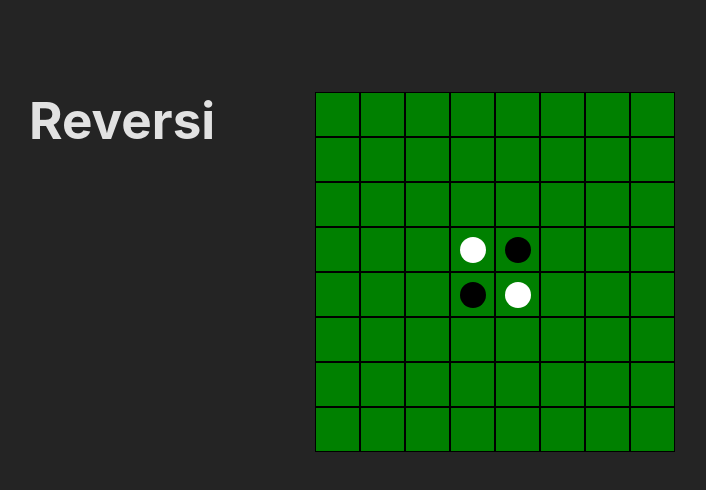
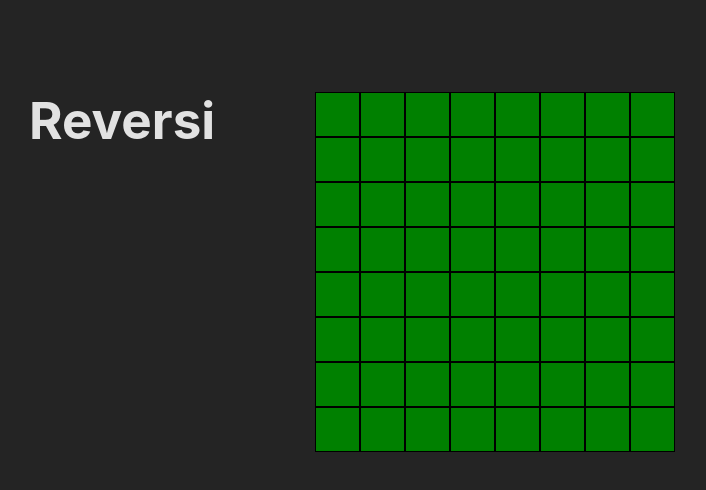
Before and after one commit to BaroqueEngine/reversi, a React (Vite) app: page / in a window 1280 px wide. Shown: the top 490 px of the page, without its empty margins (18-724 px from the left). Built offline with nearby package versions, Linux system fonts and the light colour scheme.

Commit message:
updated.

```diff
--- a/src/App.tsx
+++ b/src/App.tsx
@@ -1,9 +1,10 @@
 import "./App.css";
+import Board from "./Board";
 import Piece from "./Piece";
 import Tile from "./Tile";
 /** @jsxImportSource @emotion/react */
 import { css } from "@emotion/react";
-import { useState } from "react";
+import { useEffect, useState } from "react";
 
 function App() {
   const SIZE = 8;
@@ -12,18 +13,25 @@
   const WHITE = 2;
 
   const [board, setBoard] = useState<number[]>([]);
-  for (let y = 0; y < SIZE * SIZE; y++) {
-    board[y] = NONE;
-  }
 
   const setPiece = (board: number[], x: number, y: number, color: number) => {
     board[y * SIZE + x] = color;
   };
 
-  setPiece(board, 3, 3, WHITE);
-  setPiece(board, 4, 4, WHITE);
-  setPiece(board, 3, 4, BLACK);
-  setPiece(board, 4, 3, BLACK);
+  const init = () => {
+    for (let y = 0; y < SIZE * SIZE; y++) {
+      board[y] = NONE;
+    }
+
+    setPiece(board, 3, 3, WHITE);
+    setPiece(board, 4, 4, WHITE);
+    setPiece(board, 3, 4, BLACK);
+    setPiece(board, 4, 3, BLACK);
+  };
+
+  useEffect(() => {
+    init();
+  }, []);
 
   const createTiles = () => {
     return [...Array(SIZE * SIZE)].map((_, i) => {
@@ -39,8 +47,7 @@
     const newBoard = [...board];
     newBoard[0] = WHITE;
     // setPiece(newBoard, x, y, WHITE);
-    setBoard([2]);
-    alert(board[0]);
+    // setBoard(board.map((v, i) => 0));
   };
 
   const createPieces = (board: number[]) => {
@@ -67,8 +74,7 @@
           <h1>Reversi</h1>
         </div>
         <div className="right">
-          <div className="board">{createTiles()}</div>
-          <div css={pieces}>{createPieces(board)}</div>
+          <Board />
         </div>
       </div>
     </>
--- /dev/null
+++ b/src/Board.tsx
@@ -0,0 +1,19 @@
+import Tile from "./Tile";
+
+function Board() {
+  const SIZE = 8;
+
+  return (
+    <>
+      <div style={{ position: "relative" }}>
+        {[...Array(SIZE * SIZE)].map((_, i) => {
+          const x = i % SIZE;
+          const y = Math.floor(i / SIZE);
+          return <Tile key={i} x={x} y={y} size={45}></Tile>;
+        })}
+      </div>
+    </>
+  );
+}
+
+export default Board;
--- a/src/Piece.tsx
+++ b/src/Piece.tsx
@@ -1,29 +1,14 @@
 /** @jsxImportSource @emotion/react */
 import { css } from "@emotion/react";
 
-type Props = {
-  x: number;
-  y: number;
-  size: number;
-  cellSize: number;
-  color: number;
+type Prop = {
+  value: number;
 };
 
-function Piece({ x, y, size, cellSize, color }: Props) {
+function Piece({ value }: Prop) {
   const colors = ["transparent", "black", "white"];
 
-  return (
-    <div
-      css={container}
-      style={{
-        left: x * cellSize + (cellSize - size) / 2,
-        top: y * cellSize + (cellSize - size) / 2,
-        width: size,
-        height: size,
-        backgroundColor: colors[color],
-      }}
-    ></div>
-  );
+  return <div css={container} style={{ backgroundColor: colors[value] }}></div>;
 }
 
 export default Piece;
@@ -32,4 +17,6 @@
   position: absolute;
   border-radius: 50%;
   pointer-events: none;
+  width: 100%;
+  height: 100%;
 `;
--- a/src/Tile.tsx
+++ b/src/Tile.tsx
@@ -1,16 +1,19 @@
 /** @jsxImportSource @emotion/react */
 import { css } from "@emotion/react";
+import Piece from "./Piece";
+import { useState } from "react";
 
 interface Props {
   x: number;
   y: number;
   size: number;
-  selectTile: (x: number, y: number) => void;
 }
 
-function Tile({ x, y, size, selectTile }: Props) {
-  const onClick = () => {
-    selectTile(x, y);
+function Tile({ x, y, size }: Props) {
+  const [value, setValue] = useState(0);
+
+  const onClickHandler = () => {
+    setValue(2);
   };
 
   return (
@@ -23,8 +26,10 @@
         height: size,
       }}
       className="tile"
-      onClick={onClick}
-    ></div>
+      onClick={onClickHandler}
+    >
+      <Piece value={value} />
+    </div>
   );
 }
 
```
